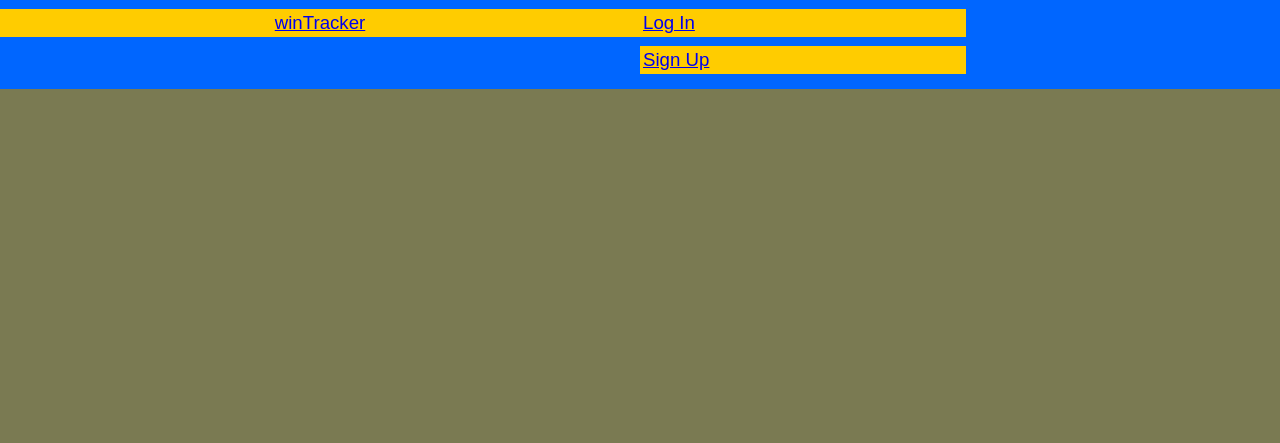
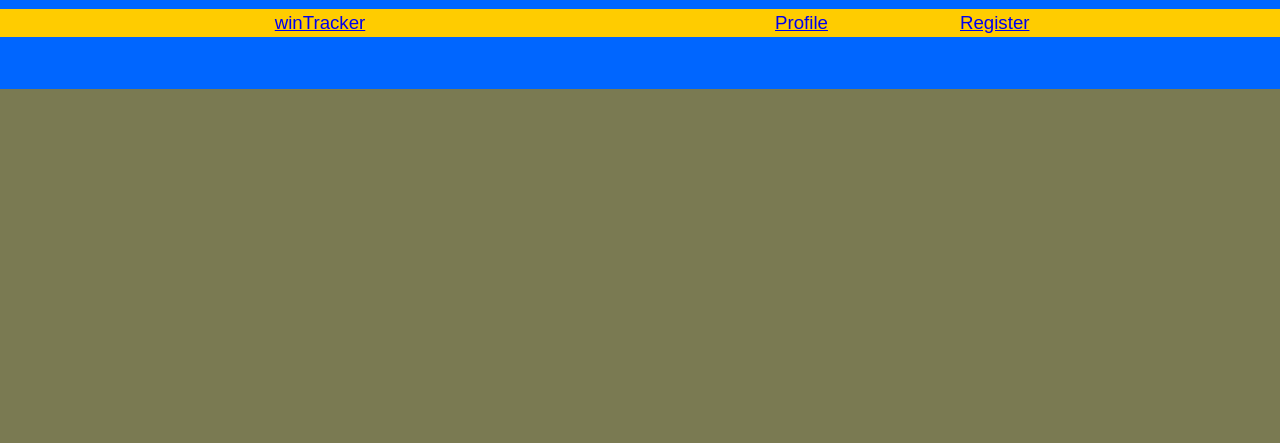
Before and after one commit to Forrest-Keyper/winTracker, a Flask app: page / in a window 1280 px wide. Shown: the top 443 px of the page. Run offline with Flask 2, Linux system fonts and the light colour scheme.

Commit message:
user profile now stores as object, continuing to refine.

```diff
--- a/app.py
+++ b/app.py
@@ -1,52 +1,46 @@
-'''
-
-'''
-
-from flask import Flask, render_template, request
+from flask import Flask, render_template, request, redirect, url_for
 from bson.objectid import ObjectId
 from pymongo import MongoClient
+
+client = MongoClient()
+db = client.Tracker
+users = db.users
+
 app = Flask(__name__)
 
 
 @app.route('/')
-# home page, will expand in following commits
-def index():
+def tracker_index():
     return render_template('index.html')
 
 
+@app.route('/register')
+def user_register():
+
+    return render_template('register.html', user={}, title='New User')
 
 
-@app.route('/register')
-# registration page, sign up link should redirect here
+@app.route('/user/register', methods=['POST'])
 def register():
     user = {
-        'name': request.form.get('username'),
-        'password': request.form.get('password')
+            'username': request.form.get('username'),
+            'password': request.form.get('password'),
+            'public': request.form.get('public')
     }
-    # will eventually need to check for user unique identity
-    # accept user form input for username and email (password later)
-
-    # what does this return statement need to be for the confirmation function?
-    return render_template('register.html')
+    user_id = users.insert_one(user).inserted_id
+    return redirect(url_for('dashboard', user_id=user_id))
 
 
-'''
-@app.route('/user')
+@app.route('/user/register/<user_id>')
+def dashboard(user_id):
+    user = users.find_one({'_id': ObjectId(user_id)})
+    return render_template('dashboard.html', user=user)
+
+
 @app.route('/register/confirm')
 def confirmRegistration():
-
-    # confirm user creation, move to dashboard
     return('templates/dashboard.html')
 
-@app.route('/dashboard')
-def dashboard('/dashboard')
-
-    # checks for user log in, takes user id and displays associated trackers
-    #
-    return('/templates/dashboard.html')
-
-
-'''
 
 if __name__ == "__main__":
     app.run(debug=True)
--- a/templates/index.html
+++ b/templates/index.html
@@ -9,17 +9,20 @@
 
 {% block top_left %}
     <div class="buttons">
-        <a href='/' class='navText'  id='home'>winTracker</a>
+        <a href='/' class='navText' id='home'>winTracker</a>
     </div>
 {% endblock %}
 
 {% block top_right %}
 
-    <div class="buttons" id='loginDash'>
-        <a href='/dashboard/login' class='navText'>Log In</a>
+    <div class="buttons" >
+        <div id='loginDash'>
+        <a href='/dashboard' class='navText'>Profile</a>
+        </div>
+
+        <div id='register'>
+        <a href='/register'  class='navText'>Register</a>
+        </div>
     </div>
 
-    <div class="buttons" id='accCreate'>
-        <a href='/register' class='navText'>Sign Up</a>
-    </div>
 {% endblock %}
--- a/templates/regInfo.html
+++ b/templates/regInfo.html
@@ -1,4 +1,7 @@
 <!DOCTYPE html>
+<!--
+    Supposed to provide info for new users on the registration page
+    -->
 <html>
 <head>
 
```
Also changed, not shown: templates/dashboard.html (+16 -10 lines), templates/register.html (+5 -5 lines).
